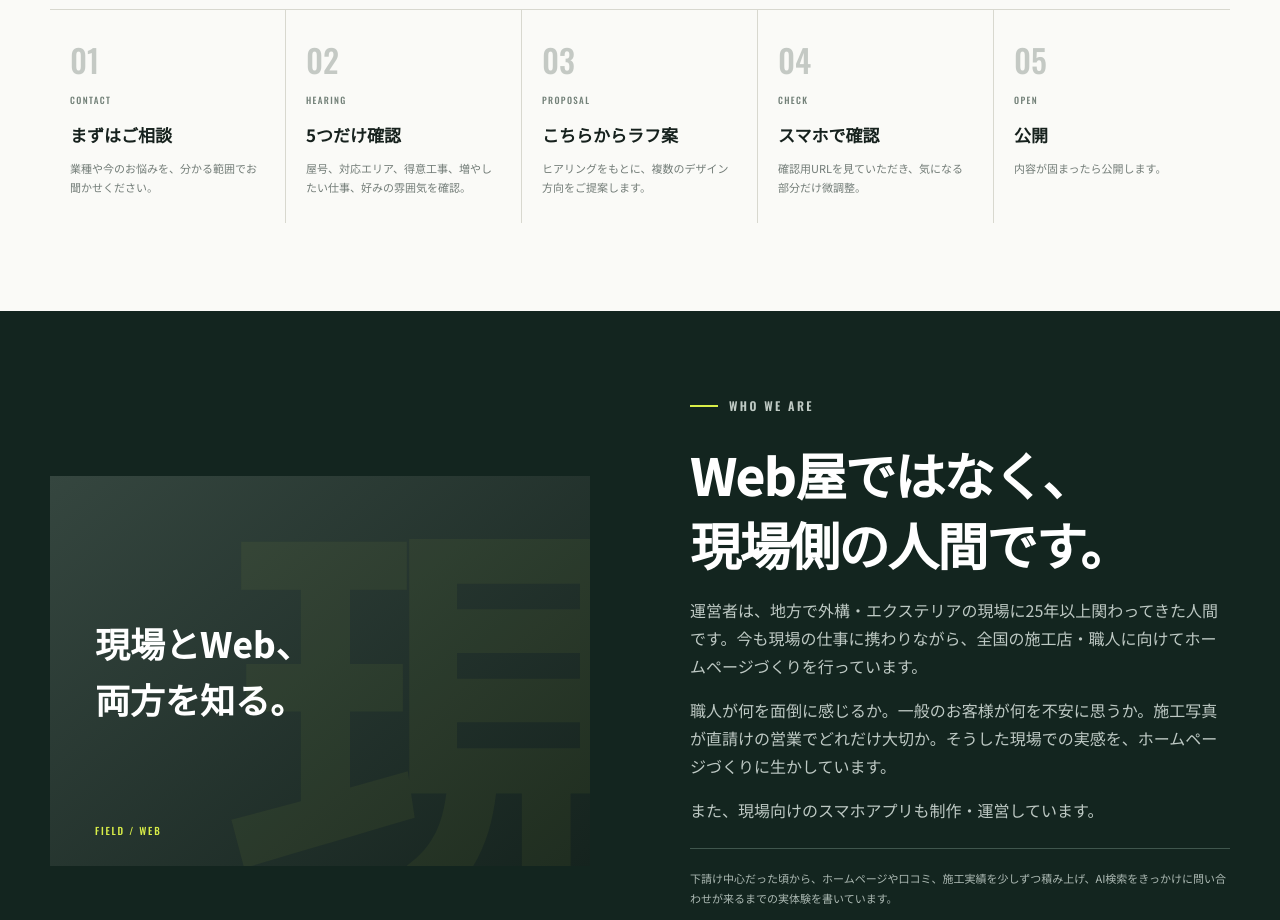
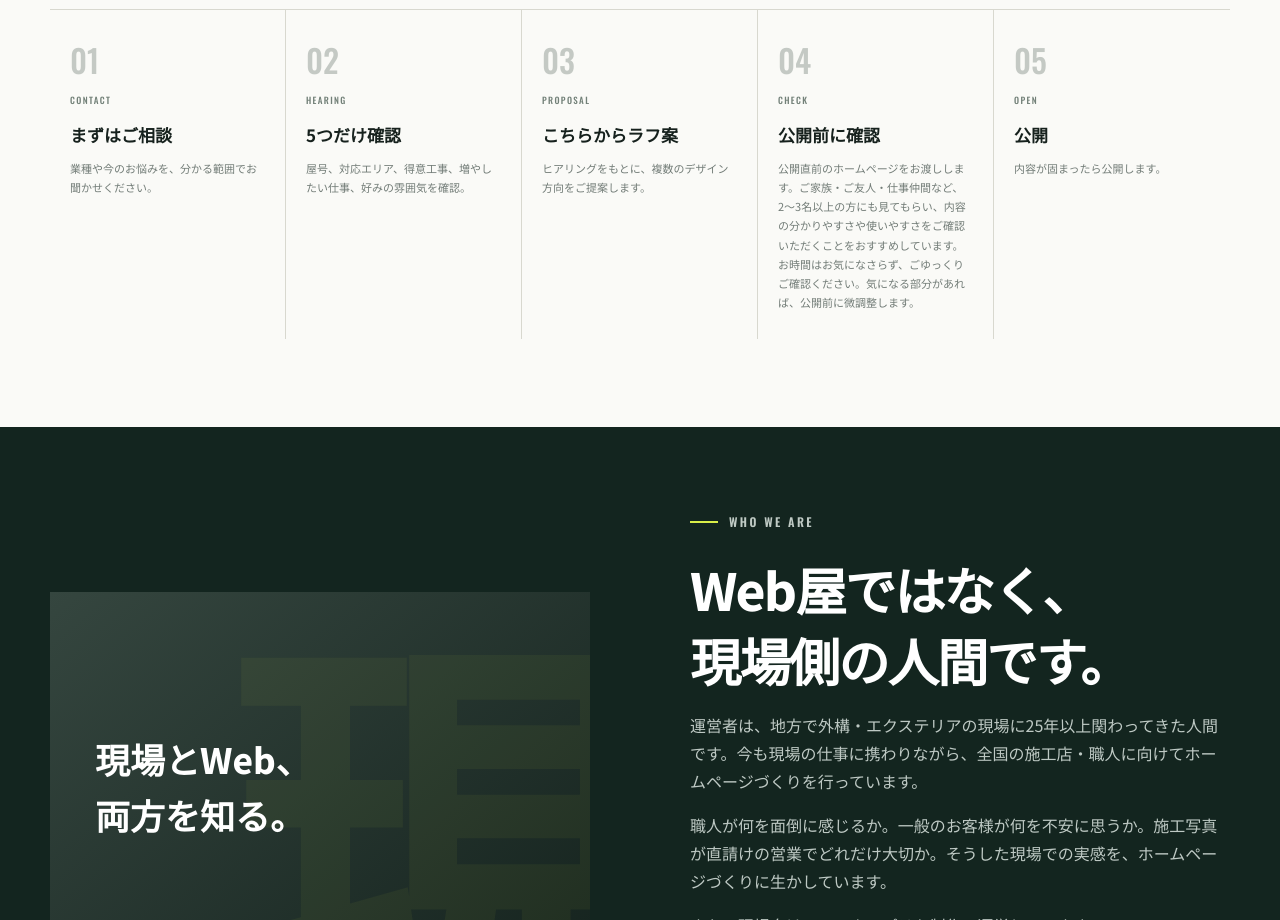
Before and after one commit to xinjiaantian83-prog/construction-web-terra, a website: page index.html in a window 1280 px wide. Shown: the part 4940-5860 px from the top of the page. Drawn offline with nearby package versions, Linux system fonts and the light colour scheme.

Commit message:
Clarify pre-publication review step

```diff
--- a/index.html
+++ b/index.html
@@ -181,7 +181,7 @@
 
     <section class="flow section" id="flow">
       <div class="wrap"><div class="section-head"><div><div class="eyebrow"><i></i>FLOW</div><h2>長い打ち合わせは、<br>必要ありません。</h2></div><div class="flow-lead"><p>Webの知識や、ホームページの構成・見た目まで考えていただく必要はありません。仕事内容や得意分野を伺い、こちらから複数のデザイン方向をご提案します。</p><small>LINEと、スマホ上での確認を中心に進めます。</small></div></div>
-        <ol class="flow-list"><li><b>01</b><div><small>CONTACT</small><h3>まずはご相談</h3><p>業種や今のお悩みを、分かる範囲でお聞かせください。</p></div></li><li><b>02</b><div><small>HEARING</small><h3>5つだけ確認</h3><p>屋号、対応エリア、得意工事、増やしたい仕事、好みの雰囲気を確認。</p></div></li><li><b>03</b><div><small>PROPOSAL</small><h3>こちらからラフ案</h3><p>ヒアリングをもとに、複数のデザイン方向をご提案します。</p></div></li><li><b>04</b><div><small>CHECK</small><h3>スマホで確認</h3><p>確認用URLを見ていただき、気になる部分だけ微調整。</p></div></li><li><b>05</b><div><small>OPEN</small><h3>公開</h3><p>内容が固まったら公開します。</p></div></li></ol>
+        <ol class="flow-list"><li><b>01</b><div><small>CONTACT</small><h3>まずはご相談</h3><p>業種や今のお悩みを、分かる範囲でお聞かせください。</p></div></li><li><b>02</b><div><small>HEARING</small><h3>5つだけ確認</h3><p>屋号、対応エリア、得意工事、増やしたい仕事、好みの雰囲気を確認。</p></div></li><li><b>03</b><div><small>PROPOSAL</small><h3>こちらからラフ案</h3><p>ヒアリングをもとに、複数のデザイン方向をご提案します。</p></div></li><li><b>04</b><div><small>CHECK</small><h3>公開前に確認</h3><p>公開直前のホームページをお渡しします。ご家族・ご友人・仕事仲間など、2〜3名以上の方にも見てもらい、内容の分かりやすさや使いやすさをご確認いただくことをおすすめしています。お時間はお気になさらず、ごゆっくりご確認ください。気になる部分があれば、公開前に微調整します。</p></div></li><li><b>05</b><div><small>OPEN</small><h3>公開</h3><p>内容が固まったら公開します。</p></div></li></ol>
       </div>
     </section>
 
```
